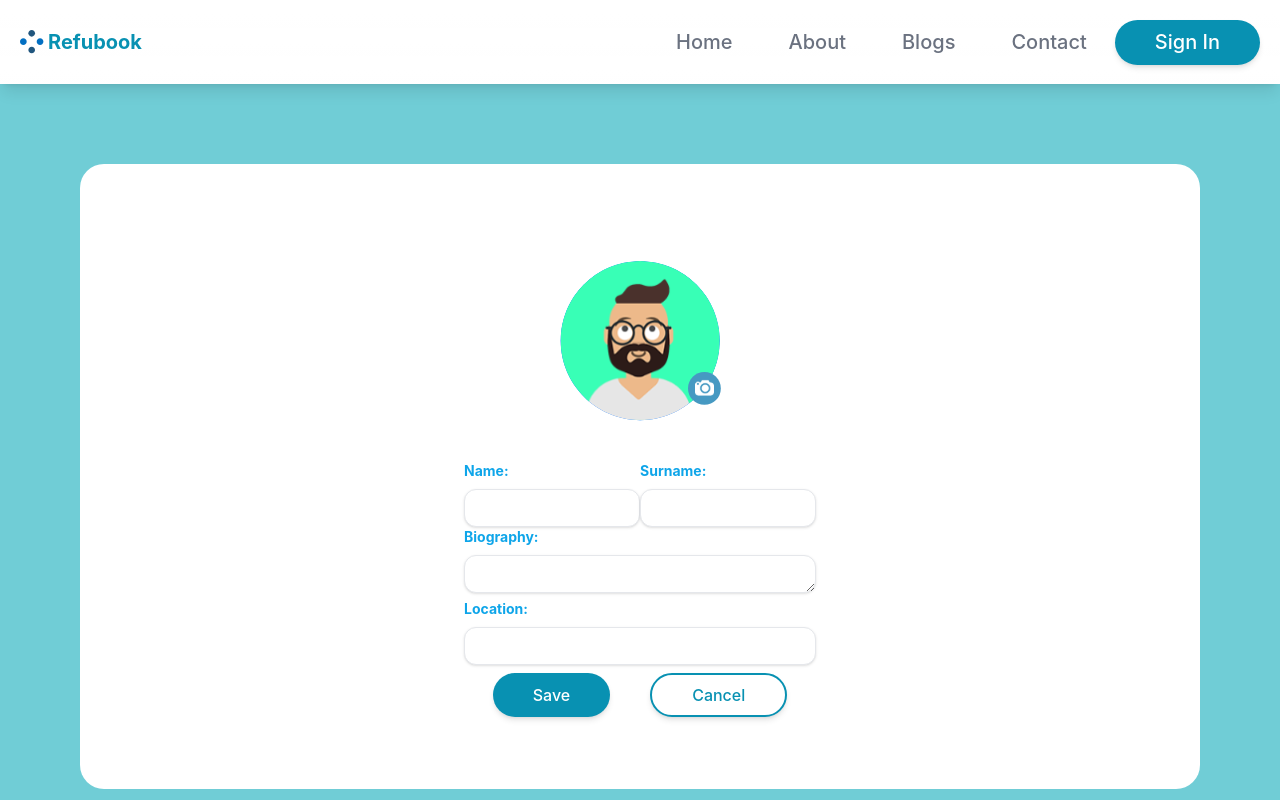
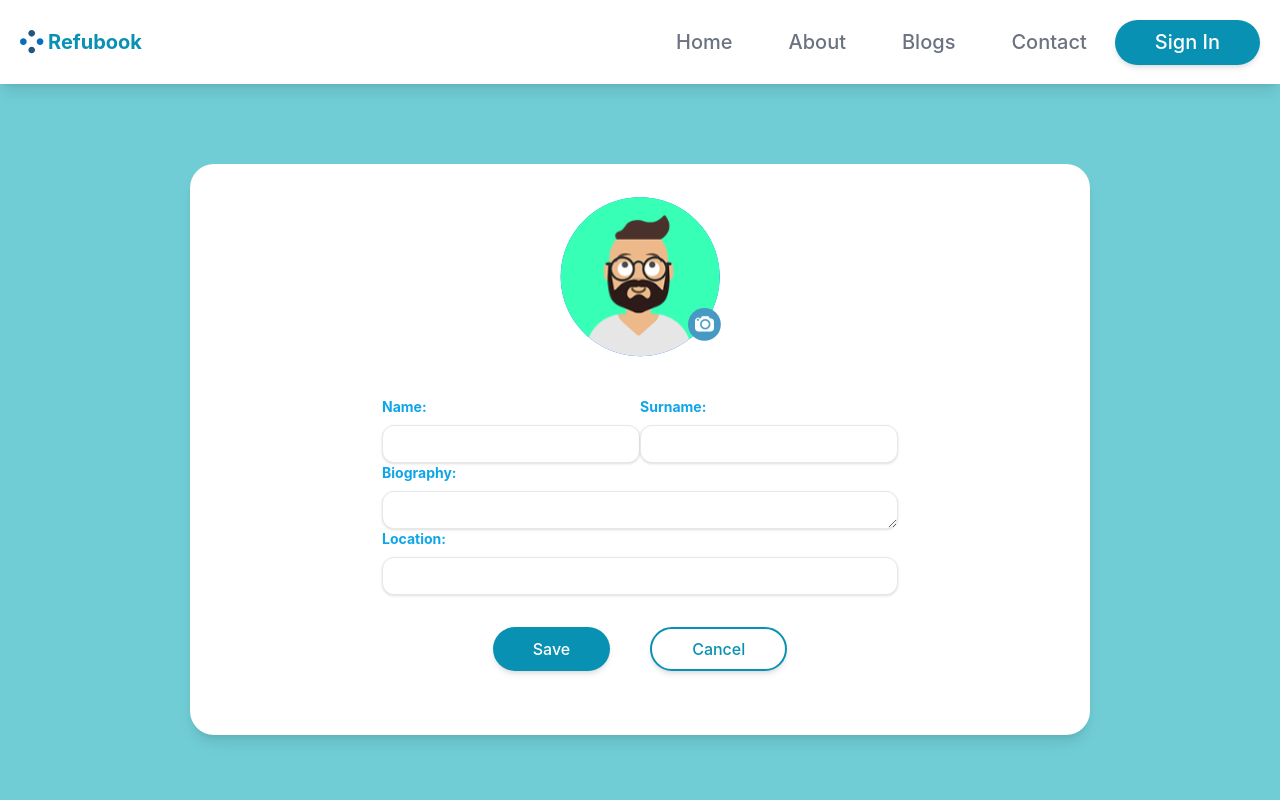
Before and after one commit to Recoded-Spark-Turkey-2022/The-Incredibles, a React (Create React App) app: page /myaccount/myaccountdetails in a window 1280 px wide. Shown: the top 800 px of the page. Built offline with nearby package versions, Linux system fonts and the light colour scheme; no server answers; the database is empty.

Commit message:
Style: fix myaccountdetails

```diff
--- a/src/pages/UserProfile/MyAccount/index.jsx
+++ b/src/pages/UserProfile/MyAccount/index.jsx
@@ -53,7 +53,7 @@ function MyAccount() {
       <section name="myaccount" className="bg-[#70CDD6]">
         <Container>
           <div className="bg-white rounded-3xl shadow-lg md:w-9/12 m-auto my-10">
-            <div className="lg:p-16 lg:pb-8 max-lg:p-3">
+            <div className="relative pb-8">
               <div className="flex flex-col items-center lg:pb-5 max-lg:p-10">
                 <img
                   className="m-auto relative top-36 left-16"
--- a/src/pages/UserProfile/MyAccountDetails/index.jsx
+++ b/src/pages/UserProfile/MyAccountDetails/index.jsx
@@ -11,6 +11,7 @@ import {
 } from '@material-tailwind/react';
 import User from '../../../assets/pics/profilepage/profilepic.svg';
 import ChangePhoto from '../../../assets/pics/profilepage/changepic.svg';
+import Container from '../../../components/UI/Container';
 
 function MyAccountDetails() {
   const { user } = useSelector(selectUser);
@@ -50,16 +51,13 @@ function MyAccountDetails() {
   return (
     <>
       <Navbar />
-      <section
-        name="myaccountdetails"
-        className="bg-[#70CDD6] lg:p-20 max-lg:p-5"
-      >
-        <div className="bg-white rounded-3xl">
-          <div className="lg:px-28 lg:py-16 max-lg:p-3">
-            <form onSubmit={handleSubmit} className="lg:mx-40 lg:px-28">
-              <Popover placement="top">
-                <PopoverHandler className="relative">
-                  <div className="flex flex-col items-center lg:pb-20 max-lg:p-10">
+      <section name="myaccountdetails" className="bg-[#70CDD6]">
+        <Container>
+          <div className="bg-white rounded-3xl shadow-lg md:w-9/12 m-auto my-10">
+            <form onSubmit={handleSubmit} className="">
+              <Popover placement="bottom">
+                <PopoverHandler className="relative max-lg:pt-10">
+                  <div className="flex flex-col items-center lg:pb-5">
                     <img
                       className="m-auto relative top-36 left-16"
                       src={ChangePhoto}
@@ -98,6 +96,7 @@ function MyAccountDetails() {
                   ? user.username + ' ' + user.usersurname
                   : user.displayName}
               </h2>
+              <div name="formholder" className="lg:mx-48">
                 <div
                   name="usernameholder"
                   className="flex lg:flex-row max-lg:flex-col justify-between w-full"
@@ -133,7 +132,8 @@ function MyAccountDetails() {
                     />
                   </div>
                 </div>
-
+                <div name="infoholder" className="">
+                  <div name="userbio" className="flex flex-col">
                     <label
                       className="block text-sky-500 text-sm font-bold mb-2"
                       htmlFor="biography"
@@ -147,7 +147,8 @@ function MyAccountDetails() {
                       value={formData.biography}
                       onChange={handleChange}
                     />
-
+                  </div>
+                  <div name="userlocation" className="flex flex-col">
                     <label
                       className="block text-sky-500 text-sm font-bold mb-2"
                       htmlFor="location"
@@ -161,10 +162,12 @@ function MyAccountDetails() {
                       value={formData.location}
                       onChange={handleChange}
                     />
-
+                  </div>
+                </div>
+              </div>
               <div
                 name="formbuttons"
-                className="flex flex-row justify-center p-2"
+                className="flex flex-row justify-center p-8 pb-16"
               >
                 <button
                   type="submit"
@@ -187,7 +190,7 @@ function MyAccountDetails() {
               </div>
             </form>
           </div>
-        </div>
+        </Container>
       </section>
       <Footer />
     </>
```
Lines whose indentation alone changed are shown as unchanged.
